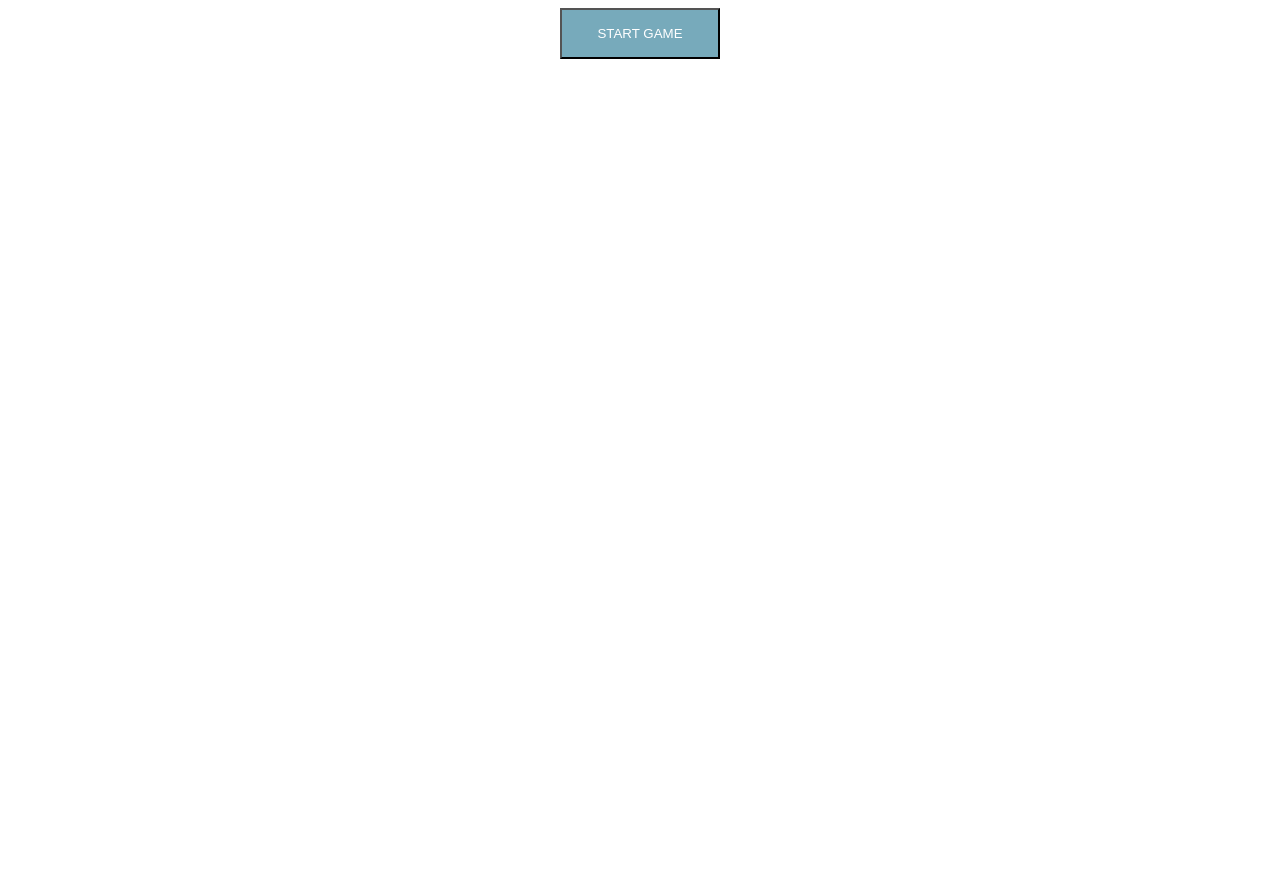
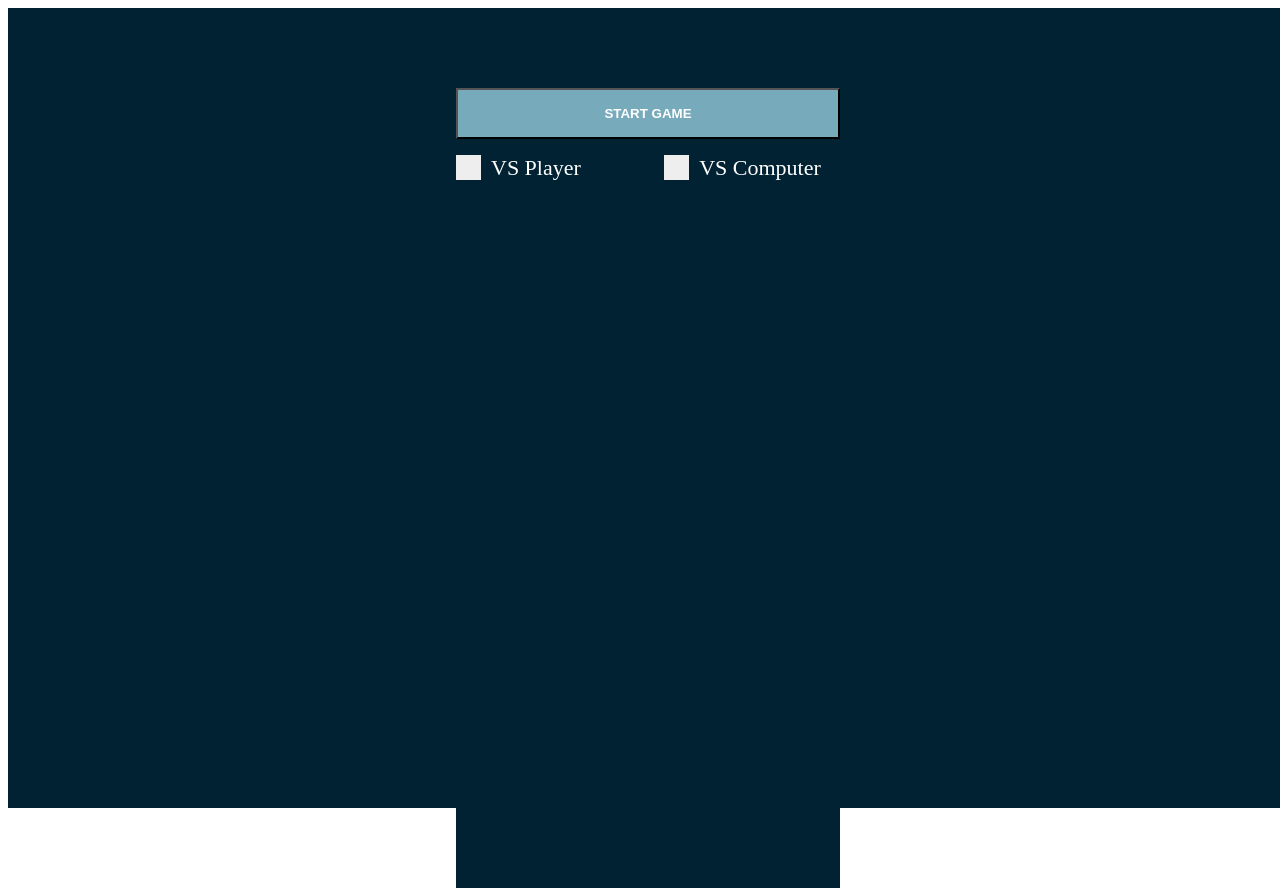
Before and after one commit to narnia1991/games-tic-tac-shuffle, a React (Create React App) app: page / in a window 1280 px wide. Before the commit the page ends 800 px from the top, so only its background shows below. Built offline with nearby package versions, Linux system fonts and the light colour scheme.

Commit message:
:sparkles: Create Checkbox Reusable Component

```diff
--- /dev/null
+++ b/src/components/Checkbox.tsx
@@ -0,0 +1,82 @@
+import { FC, MouseEventHandler } from "react";
+import styled from "@emotion/styled";
+
+const CContainer = styled.label`
+  display: block;
+  position: relative;
+  padding-left: 35px;
+  margin-bottom: 12px;
+  cursor: pointer;
+  font-size: 22px;
+  -webkit-user-select: none;
+  -moz-user-select: none;
+  -ms-user-select: none;
+  user-select: none;
+  &:hover {
+    input ~ span {
+      background-color: #ccc;
+    }
+  }
+`;
+
+const Radio = styled.input`
+  position: absolute;
+  opacity: 0;
+  cursor: pointer;
+  &:checked {
+    ~ span {
+      background-color: #2196f3;
+      &:after {
+        display: block;
+      }
+    }
+  }
+`;
+
+const InnerRadio = styled.span`
+  position: absolute;
+  top: 0;
+  left: 0;
+  height: 25px;
+  width: 25px;
+  background-color: #eee;
+  &:after {
+    content: "";
+    position: absolute;
+    display: none;
+    top: 9px;
+    left: 9px;
+    width: 8px;
+    height: 8px;
+    background: white;
+    border-radius: 2%;
+  }
+`;
+
+type Props = {
+  label?: string;
+  onClick?: MouseEventHandler;
+  name: string;
+  value: string;
+  checked: boolean;
+};
+
+const Checkbox: FC<Props> = ({
+  checked,
+  label,
+  name,
+  onClick,
+  value,
+  ...props
+}) => {
+  console.log(checked);
+  return (
+    <CContainer onClick={onClick}>
+      {label}
+      <Radio name={name.toString()} type="radio" {...props}></Radio>
+      <InnerRadio className="checkmark"></InnerRadio>
+    </CContainer>
+  );
+};
+
+export default Checkbox;
--- a/src/components/FilledButton.tsx
+++ b/src/components/FilledButton.tsx
@@ -1,10 +1,10 @@
-import { FC, ReactNode } from "react";
+import { FC, MouseEventHandler, ReactNode } from "react";
 import styled from "@emotion/styled";
-import { primary, secondary, textPrimary } from "../colors";
+import { primary, textPrimary } from "../colors";
 
 type Props = {
   width?: string;
-  onClick?(): void;
+  onClick?: MouseEventHandler;
   children: ReactNode;
 };
 
@@ -14,6 +14,7 @@ const Button = styled.button`
   color: ${textPrimary};
   width: ${(props: Props) => props.width};
   cursor: pointer;
+  font-weight: bold;
   &:hover {
     background-color: ${primary}99;
   }
--- a/src/pages/Landing.tsx
+++ b/src/pages/Landing.tsx
@@ -1,24 +1,75 @@
 import styled from "@emotion/styled";
-import { FC } from "react";
+import { FC, MouseEvent, SyntheticEvent, useState } from "react";
+import { bgColor, textPrimary } from "../colors";
+import Checkbox from "../components/Checkbox";
 import FilledButton from "../components/FilledButton";
 
 const Container = styled.div`
+  height: 100vh;
+  width: 100vw;
   display: flex;
-  align-items: center;
   justify-content: center;
+  background-color: ${bgColor};
+`;
+
+const StartContainer = styled(Container)`
+  flex-direction: column;
+  margin-top: 5rem;
+  width: 30vw;
+`;
+
+const ModeContainer = styled(Container)`
+  margin: 1rem 0;
+  width: 95%;
+  justify-content: space-between;
+  color: ${textPrimary};
 `;
 
 /* TODO:
-    Start game button
-    Mode selector
+    X Start game button
+    X Mode selector
     Start game modal
     Leaderboards
 */
 
 const Landing: FC = () => {
+  const [mode, setMode] = useState("PVP");
+  const [isStartModalOpen, setIsStartModalOpen] = useState(false);
+
+  const handleModeClick = (e: MouseEvent) => {
+    if (e.target) {
+      setMode((e.target as HTMLInputElement).value);
+    }
+  };
+
+  const handleStartClick = (e: MouseEvent) => {
+    e.preventDefault();
+    // open start modal
+  };
+
   return (
     <Container>
-      <FilledButton width="10rem">START GAME</FilledButton>
+      <StartContainer>
+        <FilledButton width="100%" onClick={handleStartClick}>
+          START GAME
+        </FilledButton>
+        <ModeContainer>
+          <Checkbox
+            label="VS Player"
+            onClick={handleModeClick}
+            name="mode"
+            value="PVP"
+            checked={mode === "PVP"}
+          ></Checkbox>
+          <Checkbox
+            label="VS Computer"
+            onClick={handleModeClick}
+            name="mode"
+            value="VSAI"
+            checked={mode === "VSAI"}
+          ></Checkbox>
+        </ModeContainer>
+      </StartContainer>
     </Container>
   );
 };
```
